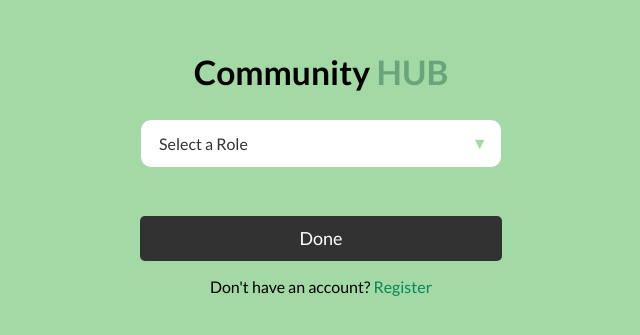
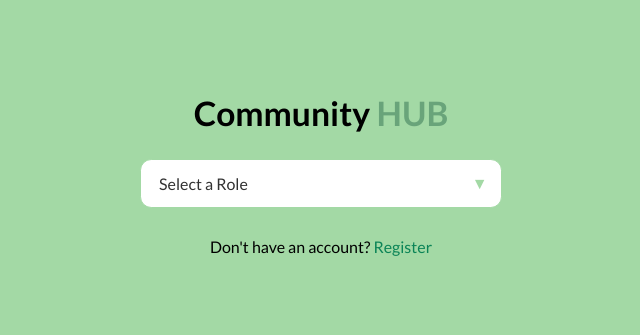
Before and after one commit to KcAvishek/Community_HUB, a React (Vite) app: page / in a window 1280 px wide. Shown: the part 223-558 px from the top of the page, without its empty margins (319-959 px from the left). Built offline with nearby package versions, Linux system fonts and the light colour scheme.

Commit message:
Updated File

```diff
--- a/src/Frontend/roles.jsx
+++ b/src/Frontend/roles.jsx
@@ -1,6 +1,73 @@
+// import React, { useState } from 'react';
+// import { Link } from 'react-router-dom'
+// import { useNavigate } from 'react-router-dom';
+// import RolesInputField from './RolesInputField';
+//
+// const Roles = () => {
+//   const [selectedRole, setSelectedRole] = useState('');
+//   const [error, setError] = useState('');
+//   const navigate = useNavigate();
+//
+//   const handleRoleChange = (event) => {
+//     const role = event.target.value;
+//     setSelectedRole(role);
+//     setError('');
+//     console.log("Selected Role in Roles.jsx:", role);
+//   };
+//
+//   const roleOptions = [
+//     { value: 'leader', label: 'Leader' },
+//     { value: 'communityMember', label: 'Community Member' },
+//     { value: 'nonMember', label: 'Non-Member' },
+//   ];
+//
+//   const handleDoneClick = () => {
+//     if (!selectedRole) {
+//       setError('Please select a role');
+//       return;
+//     }
+//     console.log("Navigating with Role:", selectedRole);
+//     navigate('/login', { state: { selectedRole } });
+//   };
+//
+//   return (
+//     <div className="login-container">
+//       <h2 className="form-title">
+//         Community <span className="highlight">HUB</span>
+//       </h2>
+//       <form className="login-form">
+//         <div className="input-wrapper">
+//           <RolesInputField
+//             id="role"
+//             options={roleOptions}
+//             value={selectedRole}
+//             onChange={handleRoleChange}
+//           />
+//         </div>
+//         {error && <p className="error-message">{error}</p>}
+//         <button
+//           className="login-button"
+//           type="button"
+//           onClick={handleDoneClick}
+//
+//         >
+//           Done
+//         </button>
+//       </form>
+//       <p className="sigunup-text">
+//          Don&apos;t have an account? <Link to="/signup"> Register</Link>
+//        </p>
+//     </div>
+//   );
+// };
+//
+// export default Roles;
+//
+//
+
+
 import React, { useState } from 'react';
-import { Link } from 'react-router-dom'
-import { useNavigate } from 'react-router-dom';
+import { Link, useNavigate } from 'react-router-dom';
 import RolesInputField from './RolesInputField';
 
 const Roles = () => {
@@ -8,26 +75,22 @@ const Roles = () => {
   const [error, setError] = useState(''); // State for validation error
   const navigate = useNavigate();
 
-  const handleRoleChange = (event) => {
-    const role = event.target.value;
-    setSelectedRole(role);
-    setError(''); // Clear error when a role is selected
-    console.log("Selected Role in Roles.jsx:", role);
-  };
-
   const roleOptions = [
     { value: 'leader', label: 'Leader' },
     { value: 'communityMember', label: 'Community Member' },
     { value: 'nonMember', label: 'Non-Member' },
   ];
 
-  const handleDoneClick = () => {
-    if (!selectedRole) {
-      setError('Please select a role'); // Set error if no role is selected
-      return;
+  const handleRoleChange = (event) => {
+    const role = event.target.value;
+    setSelectedRole(role);
+    setError(''); // Clear error when a role is selected
+    console.log("Selected Role in Roles.jsx:", role);
+
+    // Navigate immediately after a role is selected
+    if (role) {
+      navigate('/login', { state: { selectedRole: role } });
     }
-    console.log("Navigating with Role:", selectedRole);
-    navigate('/login', { state: { selectedRole } });
   };
 
   return (
@@ -41,22 +104,14 @@ const Roles = () => {
             id="role"
             options={roleOptions}
             value={selectedRole}
-            onChange={handleRoleChange}
+            onChange={handleRoleChange} // Trigger navigation on change
           />
         </div>
         {error && <p className="error-message">{error}</p>}
-        <button
-          className="login-button"
-          type="button"
-          onClick={handleDoneClick}
-
-        >
-          Done
-        </button>
       </form>
       <p className="sigunup-text">
-         Don&apos;t have an account? <Link to="/signup"> Register</Link>
-       </p>
+        Don&apos;t have an account? <Link to="/signup">Register</Link>
+      </p>
     </div>
   );
 };
```
